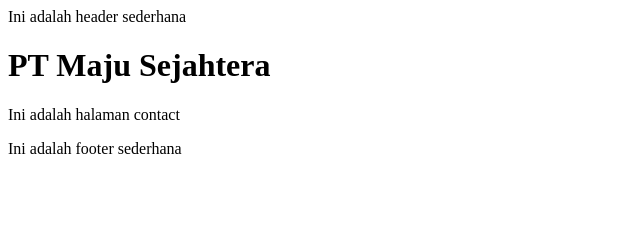
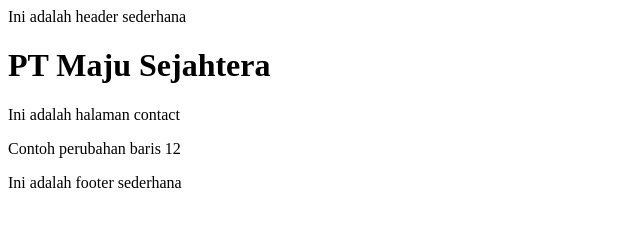
Before and after one commit to riskiwibowo/CompanyProfile, a plain HTML site: page contact-us.html in a window 1280 px wide. Shown: the whole page, without its empty margins (0-640 px from the left). Drawn offline with Linux system fonts and the light colour scheme.

```diff
--- a/contact-us.html
+++ b/contact-us.html
@@ -9,6 +9,7 @@
     <header>Ini adalah header sederhana</header>
     <h1>PT Maju Sejahtera</h1>
     <p>Ini adalah halaman contact</p>
+    <p>Contoh perubahan baris 12</p>
     <footer>Ini adalah footer sederhana</footer>
 </body>
 </html>
```
